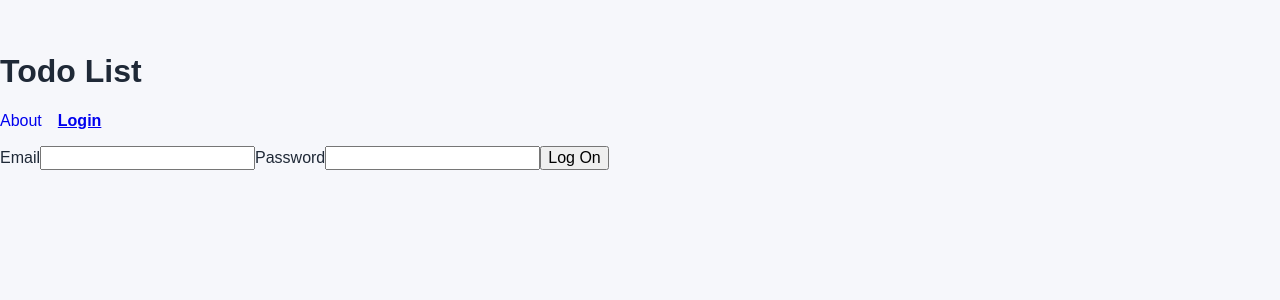
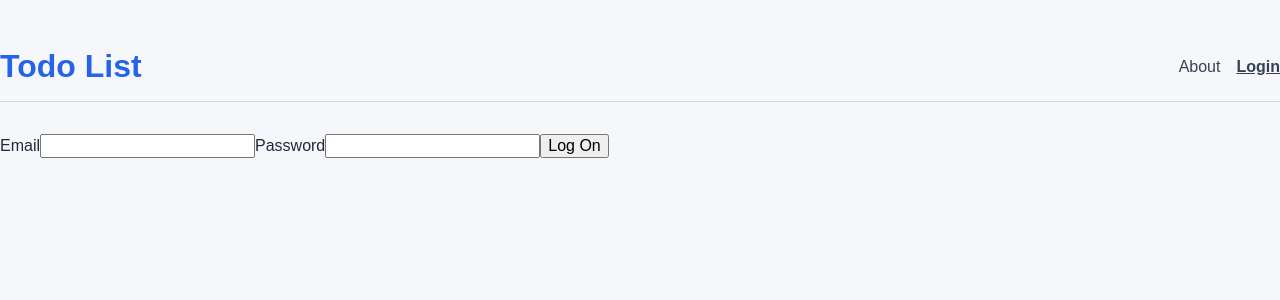
Before and after one commit to liyah2/todo-list, a React (Vite) app: page /login in a window 1280 px wide. Shown: the top 300 px of the page. Built offline with nearby package versions, Linux system fonts and the light colour scheme.

Commit message:
styling added

```diff
--- a/src/App.css
+++ b/src/App.css
@@ -7,3 +7,47 @@
   margin: 0 auto;
   padding: 2rem 0;
 }
+
+.header {
+  display: flex;
+  align-items: center;
+  justify-content: space-between;
+  margin-bottom: 2rem;
+  padding: 1rem 0;
+  border-bottom: 1px solid #d1d5db;
+}
+
+.app-title {
+  margin: 0;
+  color: #2563eb;
+}
+
+.nav-list {
+  list-style: none;
+  display: flex;
+  gap: 1rem;
+  padding: 0;
+  margin: 0;
+}
+
+.nav-list a {
+  color: #374151;
+  text-decoration: none;
+}
+
+.nav-list a:hover {
+  color: #2563eb;
+}
+
+.logout-btn {
+  border: none;
+  border-radius: 8px;
+  padding: 0.6rem 1rem;
+  background: #2563eb;
+  color: white;
+  cursor: pointer;
+}
+
+.logout-btn:hover {
+  background: #1d4ed8;
+}
```
